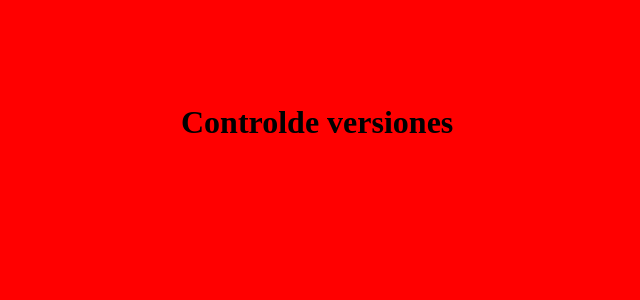
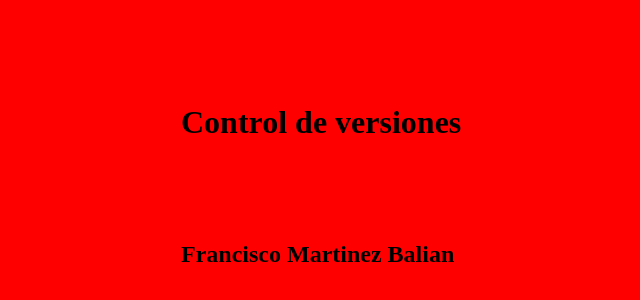
Before and after one commit to JuanFranciscoPirolo/TP_SO_I4_Equipo_, a plain HTML site: page index.html in a window 1280 px wide. Shown: the part 96-396 px from the top of the page, without its empty margins (119-759 px from the left). Drawn offline with Linux system fonts and the light colour scheme.

Commit message:
agregao de h2 y favicon como beta (que tambien es alfa)

```diff
--- a/index.html
+++ b/index.html
@@ -7,6 +7,7 @@
 <link rel="stylesheet" type="text/css" href="estilo.css">
 </head>
 <body>
-<h1>Controlde versiones</h1>
+<h1>Control de versiones</h1>
+<h2>Francisco Martinez Balian</h2>
 </body>
 </html>
```
Also changed, not shown: favicon2.ico (added).
